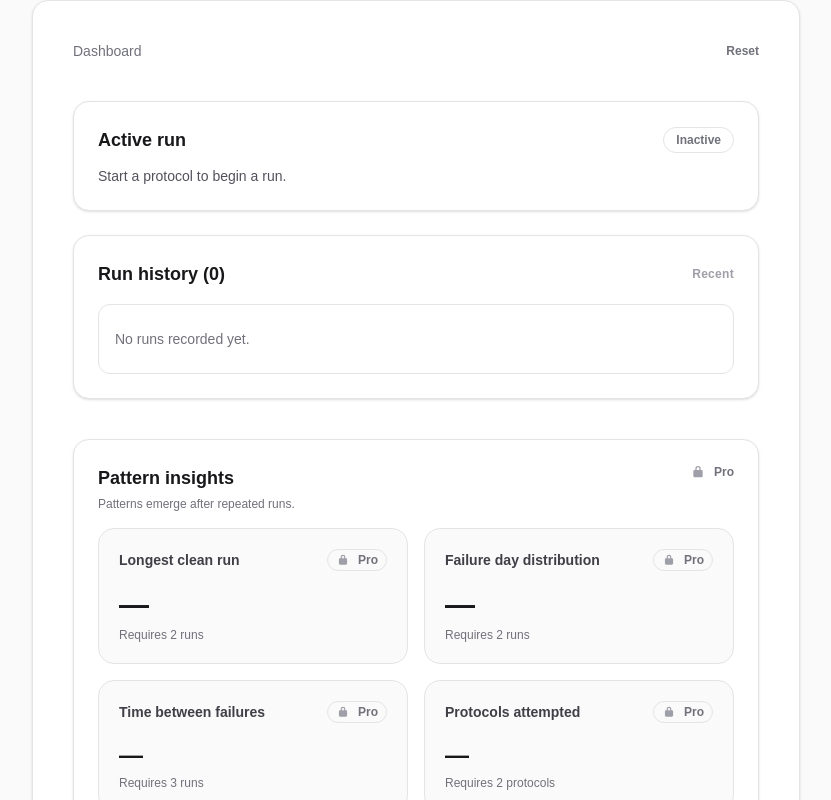
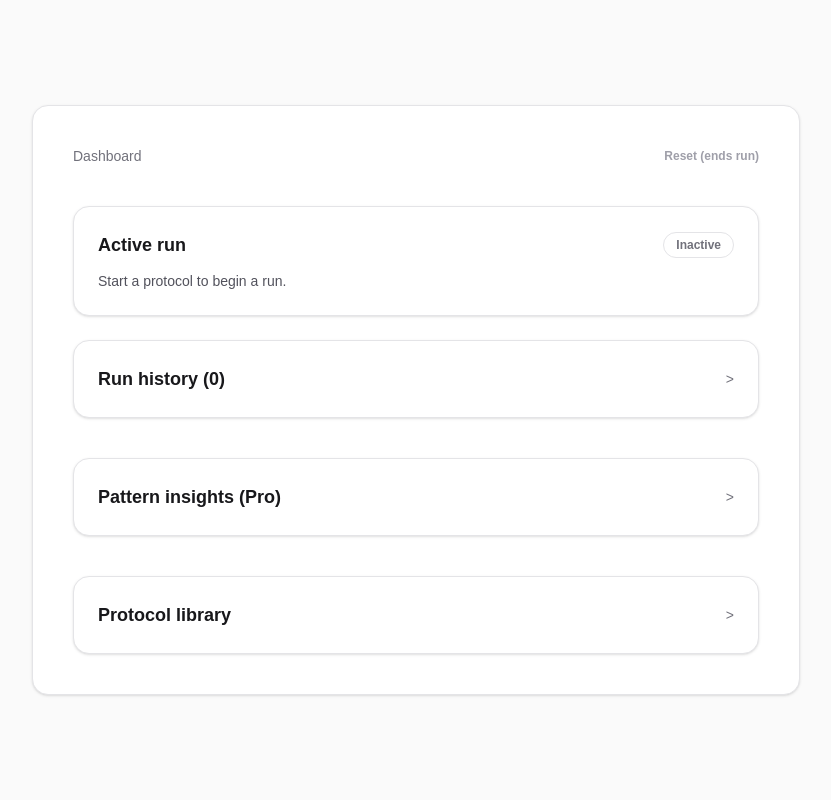
Before and after one commit to bbyjae-django-lab/quadrant, a Next.js app: page /dashboard in a window 1280 px wide. Shown: the top 800 px of the page, without its empty margins (224-1055 px from the left). Built offline with nearby package versions, Linux system fonts and the light colour scheme.

Commit message:
UI hierarchy + restraint pass (NO new features/logic)

```diff
--- a/app/components/QuadrantApp.tsx
+++ b/app/components/QuadrantApp.tsx
@@ -23,6 +23,7 @@ type RunEndCopy = {
   reframeLines: string[];
   primaryLabel: string;
   primarySubtext: string;
+  primarySupportingLine: string;
   secondaryLabel: string;
 };
 
@@ -83,7 +84,7 @@ const InsightCard = ({
         {isLocked ? "—" : value}
       </div>
       {isLocked && lockReason ? (
-        <div className="text-xs text-zinc-500">{lockReason}</div>
+        <div className="text-[11px] text-zinc-400">{lockReason}</div>
       ) : null}
       {!isLocked && subtitle ? (
         <div className="text-xs text-zinc-500">{subtitle}</div>
@@ -99,6 +100,20 @@ const clampObservedBehaviours = (ids: string[] | null | undefined) => {
   return ids
     .filter((id) => typeof id === "string")
     .slice(0, MAX_OBSERVED_BEHAVIOURS);
+};
+
+const getRuleSummary = (rule: string) => {
+  const trimmed = rule.trim();
+  if (!trimmed) {
+    return "";
+  }
+  const sentenceEnd = trimmed.search(/[.!?]/);
+  let summary =
+    sentenceEnd === -1 ? trimmed : trimmed.slice(0, sentenceEnd + 1);
+  if (summary.length > 90) {
+    summary = `${summary.slice(0, 87).trimEnd()}...`;
+  }
+  return summary;
 };
 
 const getObservedBehaviourLogCounts = (
@@ -132,8 +147,9 @@ const getRunEndCopy = (context: RunEndContext): RunEndCopy => {
         "This proves you can follow rules when they’re enforced.",
         "The question now is whether this repeats — or fades.",
       ],
-      primaryLabel: "Continue tracking — $19/month",
-      primarySubtext: "Turn one run into a pattern.",
+      primaryLabel: "Keep my run history",
+      primarySubtext: "$19/month",
+      primarySupportingLine: "See what breaks first over time.",
       secondaryLabel: "Close",
     };
   }
@@ -151,8 +167,9 @@ const getRunEndCopy = (context: RunEndContext): RunEndCopy => {
         "Early failures usually mean the rule exposed a real reflex. That’s the point.",
         RUN_END_INSIGHT_LINE,
       ],
-      primaryLabel: "Keep run history — $19/month",
-      primarySubtext: "See what keeps breaking first.",
+      primaryLabel: "Keep my run history",
+      primarySubtext: "$19/month",
+      primarySupportingLine: "See what breaks first over time.",
       secondaryLabel: "Close and reset",
     };
   }
@@ -168,8 +185,9 @@ const getRunEndCopy = (context: RunEndContext): RunEndCopy => {
         "This is where patterns usually show up — right before completion.",
         "What matters now is whether you let this reset silently… or keep the evidence.",
       ],
-      primaryLabel: "Keep run history — $19/month",
-      primarySubtext: "Don’t lose this run.",
+      primaryLabel: "Keep my run history",
+      primarySubtext: "$19/month",
+      primarySupportingLine: "See what breaks first over time.",
       secondaryLabel: "Close and start over",
     };
   }
@@ -184,8 +202,9 @@ const getRunEndCopy = (context: RunEndContext): RunEndCopy => {
       "Early failures usually mean the rule exposed a real reflex. That’s the point.",
       RUN_END_INSIGHT_LINE,
     ],
-    primaryLabel: "Keep run history — $19/month",
-    primarySubtext: "See what keeps breaking first.",
+    primaryLabel: "Keep my run history",
+    primarySubtext: "$19/month",
+    primarySupportingLine: "See what breaks first over time.",
     secondaryLabel: "Close and reset",
   };
 };
@@ -362,6 +381,11 @@ export default function QuadrantApp({
   const [runEndContext, setRunEndContext] = useState<RunEndContext | null>(
     null,
   );
+  const [isRunHistoryCollapsed, setIsRunHistoryCollapsed] = useState(true);
+  const [isPatternInsightsCollapsed, setIsPatternInsightsCollapsed] =
+    useState(true);
+  const [isProtocolLibraryCollapsed, setIsProtocolLibraryCollapsed] =
+    useState(true);
   const [showObservedBehaviourPicker, setShowObservedBehaviourPicker] =
     useState(false);
   const [observedBehaviourSelection, setObservedBehaviourSelection] = useState<
@@ -841,6 +865,9 @@ export default function QuadrantApp({
   const visibleRunHistoryRows = isPro
     ? runHistoryRows
     : runHistoryRows.slice(0, 1);
+  const runHistoryCount = isPro
+    ? runHistoryRows.length
+    : visibleRunHistoryRows.length;
   const observedBehaviourLabelById = Object.fromEntries(
     observedBehaviours.map((behaviour) => [behaviour.id, behaviour.label]),
   );
@@ -922,7 +949,7 @@ export default function QuadrantApp({
     {
       title: "Longest clean run",
       isUnlocked: completedRunsCount >= 2,
-      requirement: "Requires 2 runs",
+      requirement: "Unlocks after 2 runs",
       value: `${longestCleanRun} days`,
       subtitle:
         completedRunsCount === 2
@@ -933,7 +960,7 @@ export default function QuadrantApp({
     {
       title: "Failure day distribution",
       isUnlocked: completedRunsCount >= 2,
-      requirement: "Requires 2 runs",
+      requirement: "Unlocks after 2 runs",
       value: failureDaySummary,
       subtitle:
         completedRunsCount === 2
@@ -944,7 +971,7 @@ export default function QuadrantApp({
     {
       title: "Time between failures",
       isUnlocked: completedRunsCount >= 3,
-      requirement: "Requires 3 runs",
+      requirement: "Unlocks after 3 runs",
       value:
         averageFailureGapDays !== null
           ? `Average ${averageFailureGapDays} days`
@@ -957,7 +984,7 @@ export default function QuadrantApp({
     {
       title: "Protocols attempted",
       isUnlocked: uniqueProtocolsAttempted >= 2,
-      requirement: "Requires 2 protocols",
+      requirement: "Unlocks after 2 protocols",
       value: `${uniqueProtocolsAttempted} protocols`,
       subtitle:
         uniqueProtocolsAttempted === 2
@@ -967,7 +994,7 @@ export default function QuadrantApp({
     {
       title: "Most frequent breaking behaviour",
       isUnlocked: enabledBehaviourIds.size >= 2 && completedRunsCount >= 5,
-      requirement: "Requires 2 behaviours and 5 runs",
+      requirement: "Unlocks after 2 behaviours and 5 runs",
       value: mostFrequentBehaviourLabel,
       subtitle:
         enabledBehaviourIds.size === 2 && completedRunsCount === 5
@@ -981,6 +1008,9 @@ export default function QuadrantApp({
   const runEndModalOpen =
     showRunEndedModal && view === "dashboard" && runEndContext !== null;
   const runEndCopy = runEndContext ? getRunEndCopy(runEndContext) : null;
+  const activeRuleSummary = activeProtocol
+    ? getRuleSummary(activeProtocol.rule)
+    : "";
 
   return (
     <div className="flex min-h-screen items-center justify-center bg-zinc-50 px-6 text-zinc-900">
@@ -1004,10 +1034,10 @@ export default function QuadrantApp({
             ) : null}
             <button
               type="button"
-              className="text-xs font-semibold text-zinc-500 hover:text-zinc-700"
+              className="text-xs font-semibold text-zinc-400 hover:text-zinc-500"
               onClick={handleReset}
             >
-              Reset
+              Reset (ends run)
             </button>
           </div>
         </div>
@@ -1028,8 +1058,11 @@ export default function QuadrantApp({
                   <div className="mt-3 text-sm font-semibold text-zinc-900">
                     {activeProtocol.name}
                   </div>
-                  <div className="mt-4 text-xs font-semibold tracking-wide text-zinc-500">
-                    This run
+                  <div className="mt-2 text-sm font-semibold text-zinc-800">
+                    Rule: {activeRuleSummary}
+                  </div>
+                  <div className="mt-4 text-xs font-semibold tracking-wide text-zinc-400">
+                    Run is live
                   </div>
                   <div className="mt-2 flex flex-wrap gap-2">
                     {runTrackerSymbols.map((symbol, index) => (
@@ -1047,7 +1080,7 @@ export default function QuadrantApp({
                       </div>
                     ))}
                   </div>
-                  <div className="mt-3 text-sm text-zinc-600">
+                  <div className="mt-3 text-xs font-medium text-zinc-500">
                     Clean days: {successfulDays}/{RUN_LENGTH}
                   </div>
                   <div className="mt-5 flex flex-wrap gap-3">
@@ -1210,16 +1243,28 @@ export default function QuadrantApp({
             </section>
             <div className="space-y-10">
               <section className="rounded-2xl border border-zinc-200 bg-white p-6 shadow-sm">
-                    <div className="flex items-center justify-between">
+                <button
+                  type="button"
+                  className="flex w-full items-center justify-between text-left"
+                  onClick={() =>
+                    setIsRunHistoryCollapsed((collapsed) => !collapsed)
+                  }
+                >
                   <h2 className="text-lg font-semibold text-zinc-900">
-                        Run history ({isPro ? runHistoryRows.length : visibleRunHistoryRows.length})
+                    Run history ({runHistoryCount})
                   </h2>
-                      <span className="text-xs font-semibold tracking-wide text-zinc-400">
+                  <span className="text-sm text-zinc-500">
+                    {isRunHistoryCollapsed ? ">" : "v"}
+                  </span>
+                </button>
+                {!isRunHistoryCollapsed ? (
+                  <>
+                    <div className="mt-1 text-xs font-semibold tracking-wide text-zinc-400">
                       Recent
-                      </span>
                     </div>
                     <div className="mt-4 overflow-hidden rounded-xl border border-zinc-200">
                       {visibleRunHistoryRows.length > 0 ? (
+                        isPro ? (
                           <table className="w-full text-left text-sm">
                             <thead className="bg-zinc-50 text-xs font-semibold tracking-wide text-zinc-500">
                               <tr>
@@ -1273,23 +1318,60 @@ export default function QuadrantApp({
                             </tbody>
                           </table>
                         ) : (
+                          <div className="divide-y divide-zinc-100 text-sm text-zinc-700">
+                            {visibleRunHistoryRows.map((row) => {
+                              const dayNumber =
+                                row.result === "Failed"
+                                  ? Math.max(row.days + 1, 1)
+                                  : Math.max(row.days, 1);
+                              return (
+                                <button
+                                  key={row.id}
+                                  type="button"
+                                  className="w-full px-4 py-3 text-left hover:bg-zinc-50"
+                                  onClick={() => {
+                                    setSelectedRunId(row.id);
+                                    setShowRunDetail(true);
+                                  }}
+                                >
+                                  {row.protocol} — {row.result} — Day {dayNumber}
+                                </button>
+                              );
+                            })}
+                          </div>
+                        )
+                      ) : (
                         <div className="px-4 py-6 text-sm text-zinc-500">
                           No runs recorded yet.
                         </div>
                       )}
                     </div>
+                  </>
+                ) : null}
               </section>
 
               <section className="rounded-2xl border border-zinc-200 bg-white p-6 shadow-sm">
-                    <div className="flex items-start justify-between gap-4">
-                      <div>
+                <button
+                  type="button"
+                  className="flex w-full items-center justify-between text-left"
+                  onClick={() =>
+                    setIsPatternInsightsCollapsed((collapsed) => !collapsed)
+                  }
+                >
                   <h2 className="text-lg font-semibold text-zinc-900">
-                          Pattern insights
+                    Pattern insights (Pro)
                   </h2>
+                  <span className="text-sm text-zinc-500">
+                    {isPatternInsightsCollapsed ? ">" : "v"}
+                  </span>
+                </button>
+                {!isPatternInsightsCollapsed ? (
+                  <>
                     <p className="mt-1 text-xs text-zinc-500">
                       Patterns emerge after repeated runs.
                     </p>
-                      </div>
+                    <div className="mt-4 flex items-start justify-between gap-4">
+                      <div />
                       {!isPro ? (
                         <button
                           type="button"
@@ -1332,16 +1414,29 @@ export default function QuadrantApp({
                         );
                       })}
                     </div>
+                  </>
+                ) : null}
               </section>
 
               <section className="rounded-2xl border border-zinc-200 bg-white p-6 shadow-sm">
-                    <div className="flex items-center justify-between">
+                <button
+                  type="button"
+                  className="flex w-full items-center justify-between text-left"
+                  onClick={() =>
+                    setIsProtocolLibraryCollapsed((collapsed) => !collapsed)
+                  }
+                >
                   <h2 className="text-lg font-semibold text-zinc-900">
                     Protocol library
                   </h2>
-                      <span className="text-xs font-semibold tracking-wide text-zinc-400">
+                  <span className="text-sm text-zinc-500">
+                    {isProtocolLibraryCollapsed ? ">" : "v"}
+                  </span>
+                </button>
+                {!isProtocolLibraryCollapsed ? (
+                  <>
+                    <div className="mt-1 text-xs font-semibold tracking-wide text-zinc-400">
                       Read-only
-                      </span>
                     </div>
                     <div className="mt-4 space-y-3">
                       {orderedProtocols.map((protocol) => {
@@ -1437,6 +1532,8 @@ export default function QuadrantApp({
                         );
                       })}
                     </div>
+                  </>
+                ) : null}
               </section>
             </div>
           </section>
@@ -1562,7 +1659,8 @@ export default function QuadrantApp({
                   id="check-in-note"
                   value={checkInNote}
                   onChange={(event) => setCheckInNote(event.target.value)}
-                  className="min-h-[120px] w-full rounded-xl border border-zinc-200 p-3 text-sm text-zinc-800 outline-none transition focus:border-zinc-400"
+                  placeholder="One sentence is enough."
+                  className="min-h-[88px] w-full rounded-xl border border-zinc-200 p-3 text-sm text-zinc-800 outline-none transition focus:border-zinc-400"
                 />
               </div>
               <div className="flex flex-wrap gap-3">
@@ -1641,45 +1739,28 @@ export default function QuadrantApp({
       {selectedProtocol && view === "protocols" ? (
         <div className="fixed inset-0 z-50 flex items-center justify-center bg-zinc-900/90 px-6 backdrop-blur-sm">
           <div className="w-full max-w-xl rounded-2xl bg-white p-6 shadow-xl">
-            <div className="space-y-3">
+            <div className="space-y-2">
               <p className="text-xs font-semibold tracking-wide text-zinc-500">
                 Activate protocol?
               </p>
-              <h2 className="text-2xl font-semibold text-zinc-900">
+              <h2 className="text-xl font-semibold text-zinc-900">
                 {selectedProtocol.name}
               </h2>
+            </div>
+            <div className="mt-5 space-y-2 text-sm text-zinc-700">
               {selectedProtocol.commonBehaviourRemoved ? (
-                <p className="text-sm text-zinc-600">
+                <div className="truncate">
                   Behaviour removed: {selectedProtocol.commonBehaviourRemoved}
-                </p>
-              ) : null}
-            </div>
-            <dl className="mt-6 space-y-4 text-sm text-zinc-700">
-              <div>
-                <dt className="text-xs font-semibold tracking-wide text-zinc-500">
-                  Rule
-                </dt>
-                <dd className="mt-1 text-base text-zinc-800">
-                  {selectedProtocol.rule}
-                </dd>
-              </div>
-              <div>
-                <dt className="text-xs font-semibold tracking-wide text-zinc-500">
-                  Duration
-                </dt>
-                <dd className="mt-1 text-base text-zinc-800">
-                  {selectedProtocol.duration}
-                </dd>
-              </div>
-              <div>
-                <dt className="text-xs font-semibold tracking-wide text-zinc-500">
-                  Failure condition
-                </dt>
-                <dd className="mt-1 text-base text-zinc-800">
-                  {selectedProtocol.failure}
-                </dd>
-              </div>
-            </dl>
+                </div>
+              ) : null}
+              <div className="truncate text-sm font-semibold text-zinc-900">
+                Rule: {selectedProtocol.rule}
+              </div>
+              <div className="truncate">
+                Ends when: {selectedProtocol.duration}
+              </div>
+              <div className="truncate">Failure: {selectedProtocol.failure}</div>
+            </div>
             {isPro ? (
               <div className="mt-6 rounded-2xl border border-zinc-200 bg-zinc-50 p-4">
                 <button
@@ -1842,8 +1923,11 @@ export default function QuadrantApp({
                 >
                   {runEndCopy.primaryLabel}
                 </button>
-                <p className="mt-2 text-xs text-zinc-500">
+                <p className="mt-2 text-xs text-zinc-400">
                   {runEndCopy.primarySubtext}
+                </p>
+                <p className="mt-1 text-xs text-zinc-500">
+                  {runEndCopy.primarySupportingLine}
                 </p>
               </div>
               <button
```
Lines whose indentation alone changed are shown as unchanged.
